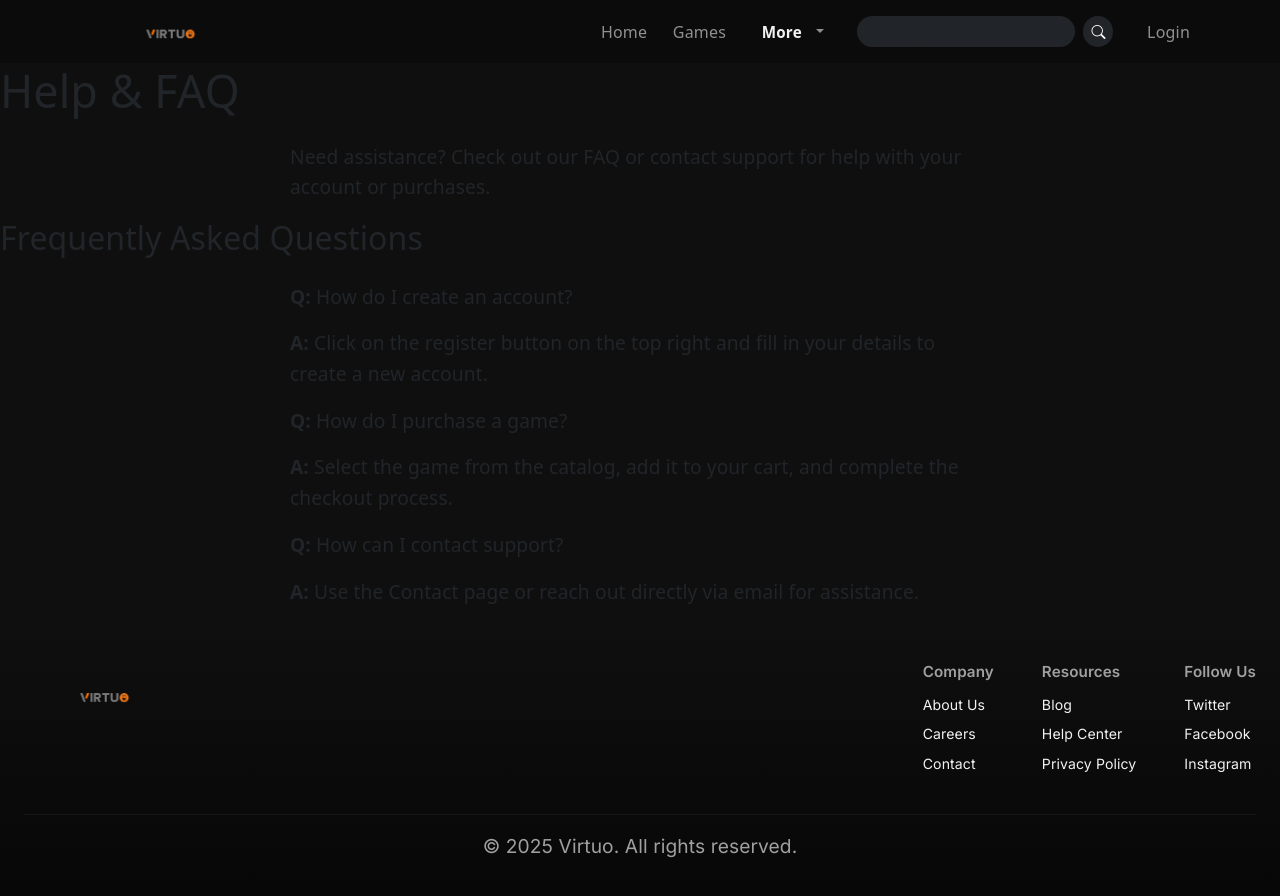
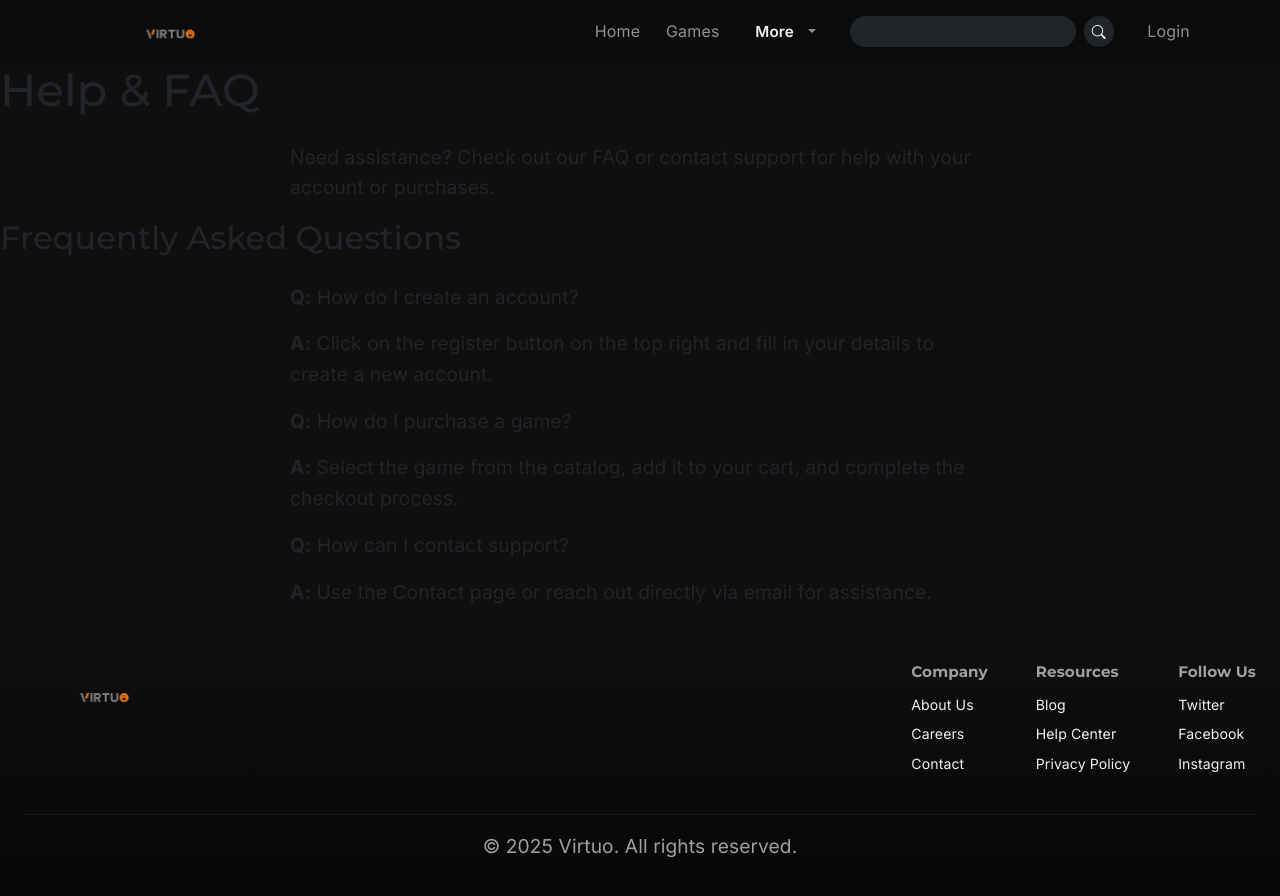
Before and after one commit to DngDavide02/Virtuo, a React (Vite) app in the folder FrontEnd/: page /help in a window 1280 px wide. Shown: the top 896 px of the page. Built offline with nearby package versions, Linux system fonts and the light colour scheme.

Commit message:
autoplay add on swiper

```diff
--- a/FrontEnd/src/css/base.css
+++ b/FrontEnd/src/css/base.css
@@ -1,11 +1,29 @@
 /* ==========================
    GENERALE: STILE DI BASE
    ========================== */
+@import url("https://fonts.googleapis.com/css2?family=Inter:wght@300;400;600;700&family=Montserrat:wght@500;700&display=swap");
+
+* {
+  font-family: "Inter", sans-serif;
+  margin: 0;
+  padding: 0;
+  box-sizing: border-box;
+}
+
 body {
-  margin: 0;
-  font-family: "Inter", sans-serif;
   background: linear-gradient(45deg, #0f0f0f 0%, #2c2c2c 79%);
   color: #e0e0e0;
+}
+
+h1,
+h2,
+h3,
+h4,
+h5,
+h6,
+.page-title,
+.section-title {
+  font-family: "Montserrat", sans-serif;
 }
 
 h1,
--- a/FrontEnd/src/pages/Home.jsx
+++ b/FrontEnd/src/pages/Home.jsx
@@ -9,7 +9,7 @@
 import "swiper/css";
 import "swiper/css/navigation";
 import "swiper/css/pagination";
-import { Navigation, Pagination } from "swiper";
+import { Navigation, Pagination, Autoplay } from "swiper";
 
 function Home() {
   const [carouselGames, setCarouselGames] = useState([]);
@@ -150,11 +150,16 @@
       <section className="games-section fade-in">
         <h3 className="section-title">Featured Games</h3>
         <Swiper
-          modules={[Navigation, Pagination]}
+          modules={[Navigation, Pagination, Autoplay]}
           spaceBetween={30}
           slidesPerView={4}
           navigation
           pagination={{ clickable: true }}
+          autoplay={{
+            delay: 3000, // ogni quanto far scorrere (ms)
+            disableOnInteraction: false, // continua l'autoplay anche se l'utente interagisce
+            pauseOnMouseEnter: true, // pausa quando il mouse è sopra
+          }}
           breakpoints={{
             320: { slidesPerView: 1, spaceBetween: 15 },
             480: { slidesPerView: 2, spaceBetween: 20 },
```
